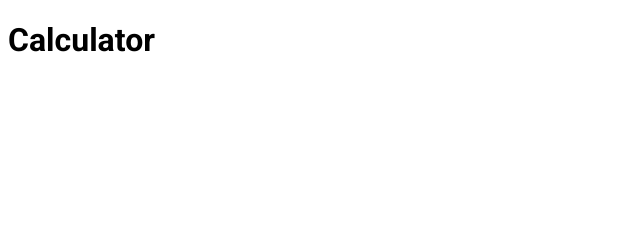
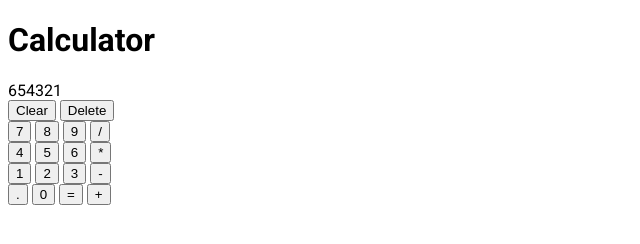
Before and after one commit to dangoodie/calculator, a plain HTML site: page index.html in a window 1280 px wide. Shown: the whole page, without its empty margins (0-640 px from the left). Drawn offline with Linux system fonts and the light colour scheme.

Commit message:
setting up the calculator in the index.html file

```diff
--- a/index.html
+++ b/index.html
@@ -1,19 +1,48 @@
 <!DOCTYPE html>
 <html lang="en">
   <head>
-  <meta charset="UTF-8">
-  <meta http-equiv="X-UA-Compatible" content="IE=edge">
-  <meta name="viewport" content="width=device-width, initial-scale=1.0">
-  <link rel="shortcut icon" href="./assets/favicon.ico" type="image/x-icon">
-  <link rel="stylesheet" href="style.css">
+    <meta charset="UTF-8" />
+    <meta http-equiv="X-UA-Compatible" content="IE=edge" />
+    <meta name="viewport" content="width=device-width, initial-scale=1.0" />
+    <link rel="shortcut icon" href="./assets/favicon.ico" type="image/x-icon" />
+    <link rel="stylesheet" href="style.css" />
     <title>Calculator</title>
   </head>
   <body>
     <div class="container"></div>
     <h1 class="title">Calculator</h1>
     <div class="calc-container">
-
+      <div class="row">
+        <div class="output">654321</div>
       </div>
-
+      <div class="row">
+        <button class="calc-button">Clear</button>
+        <button class="calc-button">Delete</button>
+      </div>
+      <div class="row">
+        <button class="calc-button">7</button>
+        <button class="calc-button">8</button>
+        <button class="calc-button">9</button>
+        <button class="calc-button">/</button>
+      </div>
+      <div class="row">
+        <button class="calc-button">4</button>
+        <button class="calc-button">5</button>
+        <button class="calc-button">6</button>
+        <button class="calc-button">*</button>
+      </div>
+      <div class="row">
+        <button class="calc-button">1</button>
+        <button class="calc-button">2</button>
+        <button class="calc-button">3</button>
+        <button class="calc-button">-</button>
+      </div>
+      <div class="row">
+        <button class="calc-button">.</button>
+        <button class="calc-button">0</button>
+        <button class="calc-button">=</button>
+        <button class="calc-button">+</button>
+      </div>
+    </div>
   </body>
 </html>
```
Lines whose indentation alone changed are shown as unchanged.
